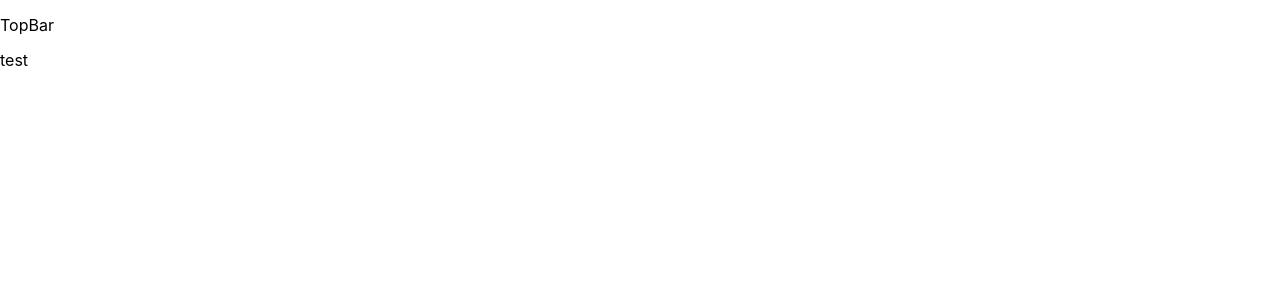
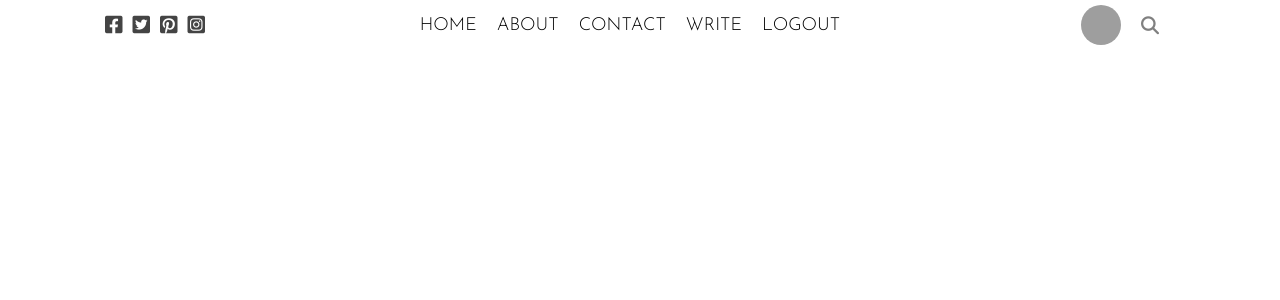
Before and after one commit to ZahraaTayyar/zt-blog-website, a React (Create React App) app: page / in a window 1280 px wide. Shown: the top 300 px of the page. Built offline with nearby package versions, Linux system fonts and the light colour scheme; grey boxes are pictures that could not be loaded.

Commit message:
top bar completed

```diff
--- a/public/index.html
+++ b/public/index.html
@@ -5,6 +5,10 @@
     <link rel="icon" href="%PUBLIC_URL%/favicon.ico" />
     <meta name="viewport" content="width=device-width, initial-scale=1" />
     <meta name="theme-color" content="#000000" />
+    <link rel="preconnect" href="https://fonts.googleapis.com">
+    <link rel="preconnect" href="https://fonts.gstatic.com" crossorigin>
+    <link href="https://fonts.googleapis.com/css2?family=Josefin+Sans:wght@100;200;300;400;500;600;700&family=Lora:ital,wght@1,400;1,500;1,600&family=Varela&family=Varela+Round&display=swap" rel="stylesheet">
+    <link rel="stylesheet" href="https://cdnjs.cloudflare.com/ajax/libs/font-awesome/6.4.0/css/all.min.css" integrity="sha512-iecdLmaskl7CVkqkXNQ/ZH/XLlvWZOJyj7Yy7tcenmpD1ypASozpmT/E0iPtmFIB46ZmdtAc9eNBvH0H/ZpiBw==" crossorigin="anonymous" referrerpolicy="no-referrer" />
 
     <title>React App</title>
   </head>
--- a/src/App.js
+++ b/src/App.jsx
@@ -1,11 +1,10 @@
-import './App.css';
-import TopBar from './topbar/TopBar';
+import "./App.css";
+import TopBar from "./TopBar";
 
 function App() {
   return (
     <div>
       <TopBar />
-      <p>test</p>
     </div>
   );
 }
--- /dev/null
+++ b/src/TopBar.css
@@ -0,0 +1,57 @@
+.top {
+    width: 100%;
+    height: 50px;
+    background-color: white;
+    position: sticky;
+    top: 0;
+    display: flex;
+    align-items: center;
+    font-family: 'Josefin Sans', sans-serif;
+}
+
+.topLeft, .topRight {
+    flex: 3;
+    display: flex;
+    align-items: center;
+    justify-content: center;
+}
+
+.topIcon {
+    font-size: 20px;
+    margin-right: 10px;
+    color: #444;
+    cursor: pointer;
+}
+
+.topImg {
+    width: 40px;
+    height: 40px;
+    border-radius: 50%;
+    object-fit: cover;
+}
+
+.topCenter {
+    flex: 6;
+}
+
+.topList {
+    display: flex;
+    justify-content: center;
+    margin: 0;
+    padding: 0;
+    list-style: none;
+}
+
+.topListItem {
+    margin-right: 20px;
+    font-size: 18px;
+    font-weight: 300;
+    cursor: pointer;
+}
+
+.topSearchIcon {
+    font-size: 18px;
+    color: gray;
+    cursor: pointer;
+    margin-left: 20px;
+}
--- /dev/null
+++ b/src/TopBar.jsx
@@ -0,0 +1,36 @@
+import React from "react";
+import "./TopBar.css";
+
+function TopBar() {
+  return (
+    <div className="top">
+      <div className="topLeft">
+        <i className="topIcon fa-brands fa-square-facebook"></i>
+        <i className="topIcon fa-brands fa-square-twitter"></i>
+        <i className="topIcon fa-brands fa-square-pinterest"></i>
+        <i className="topIcon fa-brands fa-square-instagram"></i>
+      </div>
+
+      <div className="topCenter">
+        <ul className="topList">
+          <li className="topListItem">HOME</li>
+          <li className="topListItem">ABOUT</li>
+          <li className="topListItem">CONTACT</li>
+          <li className="topListItem">WRITE</li>
+          <li className="topListItem">LOGOUT</li>
+        </ul>
+      </div>
+
+      <div className="topRight">
+        <img
+          className="topImg"
+          src="https://cdn.pixabay.com/photo/2017/11/10/05/48/user-2935527__340.png"
+          alt="user silhouette"
+        />
+        <i className="topSearchIcon fa-solid fa-magnifying-glass"></i>
+      </div>
+    </div>
+  );
+}
+
+export default TopBar;
--- a/src/index.css
+++ b/src/index.css
@@ -3,17 +3,3 @@
   padding: 0;
   box-sizing: border-box;
 }
-
-body {
-  margin: 0;
-  font-family: -apple-system, BlinkMacSystemFont, 'Segoe UI', 'Roboto', 'Oxygen',
-    'Ubuntu', 'Cantarell', 'Fira Sans', 'Droid Sans', 'Helvetica Neue',
-    sans-serif;
-  -webkit-font-smoothing: antialiased;
-  -moz-osx-font-smoothing: grayscale;
-}
-
-code {
-  font-family: source-code-pro, Menlo, Monaco, Consolas, 'Courier New',
-    monospace;
-}
--- a/src/index.js
+++ /dev/null
@@ -1,17 +0,0 @@
-import React from 'react';
-import ReactDOM from 'react-dom/client';
-import './index.css';
-import App from './App';
-import reportWebVitals from './reportWebVitals';
-
-const root = ReactDOM.createRoot(document.getElementById('root'));
-root.render(
-  <React.StrictMode>
-    <App />
-  </React.StrictMode>
-);
-
-// If you want to start measuring performance in your app, pass a function
-// to log results (for example: reportWebVitals(console.log))
-// or send to an analytics endpoint. Learn more: https://bit.ly/CRA-vitals
-reportWebVitals();
--- /dev/null
+++ b/src/index.jsx
@@ -0,0 +1,11 @@
+import React from "react";
+import ReactDOM from "react-dom/client";
+import "./index.css";
+import App from "./App";
+
+const root = ReactDOM.createRoot(document.getElementById("root"));
+root.render(
+  <React.StrictMode>
+    <App />
+  </React.StrictMode>
+);
--- a/src/reportWebVitals.js
+++ /dev/null
@@ -1,13 +0,0 @@
-const reportWebVitals = onPerfEntry => {
-  if (onPerfEntry && onPerfEntry instanceof Function) {
-    import('web-vitals').then(({ getCLS, getFID, getFCP, getLCP, getTTFB }) => {
-      getCLS(onPerfEntry);
-      getFID(onPerfEntry);
-      getFCP(onPerfEntry);
-      getLCP(onPerfEntry);
-      getTTFB(onPerfEntry);
-    });
-  }
-};
-
-export default reportWebVitals;
--- a/src/topbar/TopBar.css
+++ /dev/null
@@ -1,9 +0,0 @@
-.top {
-    width: 100%;
-    height: 50px;
-    background-color: white;
-    position: sticky;
-    top: 0;
-    display: flex;
-    align-items: center;
-}
--- a/src/topbar/TopBar.jsx
+++ /dev/null
@@ -1,8 +0,0 @@
-import React from "react";
-import "../topbar/TopBar.css";
-
-function TopBar() {
-  return <div className="top">TopBar</div>;
-}
-
-export default TopBar;
```
Also changed, not shown: src/Login.css (added, +51 -0 lines), src/Login.jsx (added, +32 -0 lines).
